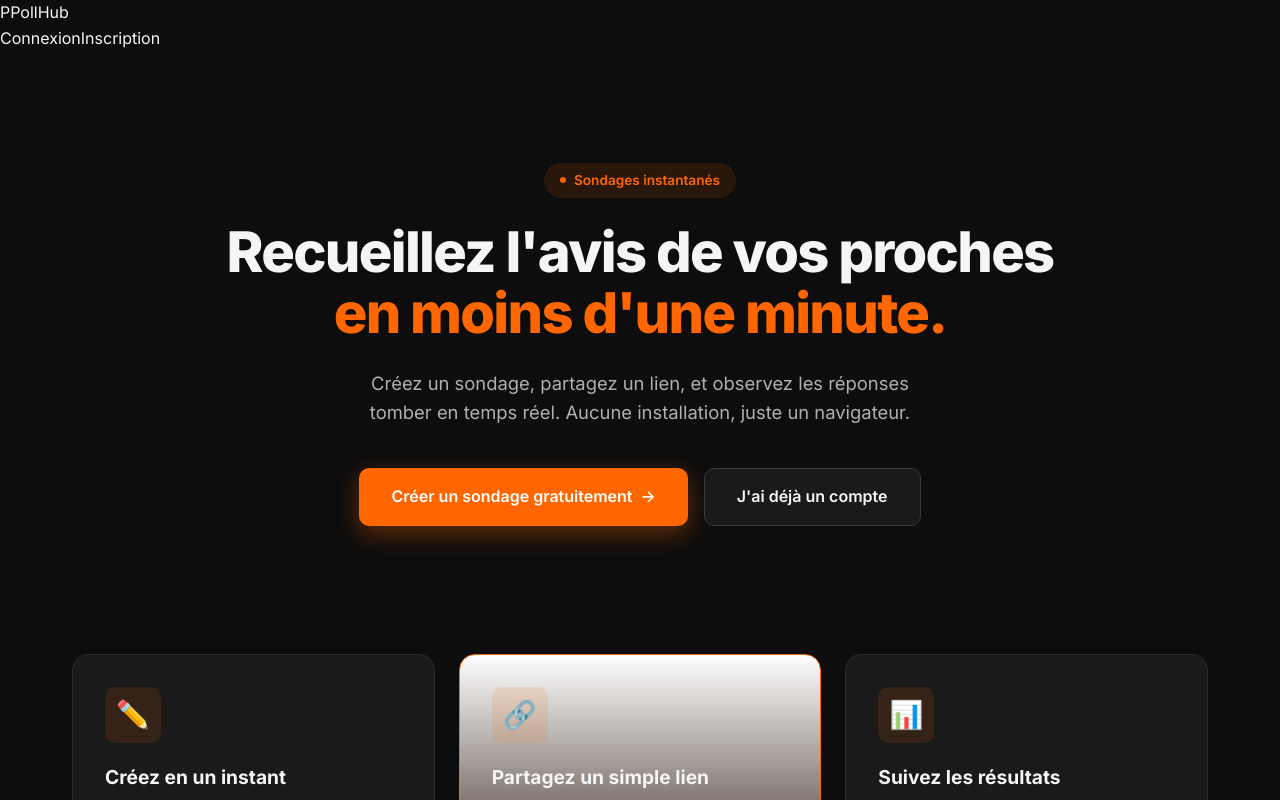
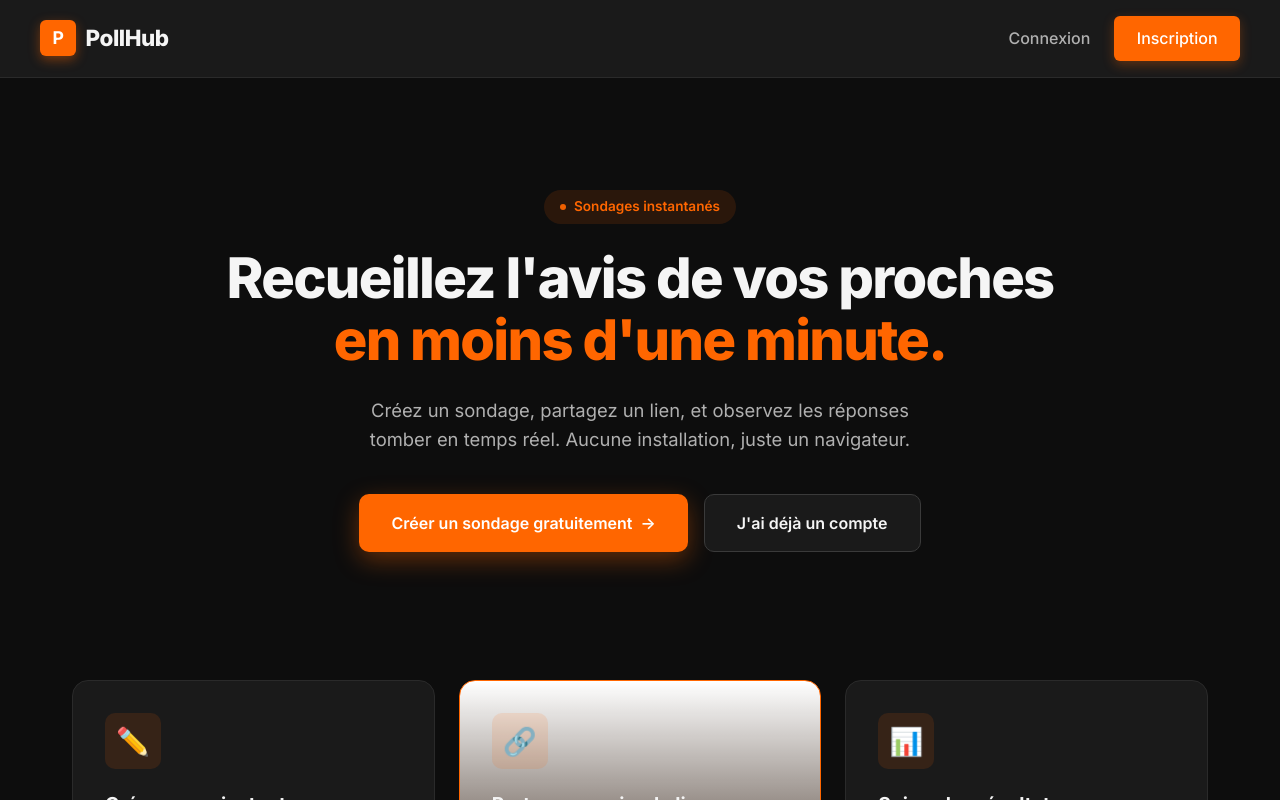
Before and after one commit to quangquan117/Ctf_M2, a React (Vite) app in the folder front/: page / in a window 1280 px wide. Shown: the top 800 px of the page. Built offline with nearby package versions, Linux system fonts and the light colour scheme; no server answers.

Commit message:
revert(front): retour à l'ancienne Navbar

```diff
--- a/front/src/styles/Navbar.css
+++ b/front/src/styles/Navbar.css
@@ -1,35 +1,103 @@
-/* Bouton "Nouveau sondage" dans la Navbar */
-.btn-new-poll {
+.navbar {
+  display: flex;
+  justify-content: space-between;
+  align-items: center;
+  padding: 1rem 2.5rem;
+  background: var(--color-surface);
+  border-bottom: 1px solid var(--color-border);
+  position: sticky;
+  top: 0;
+  z-index: 100;
+  backdrop-filter: blur(12px);
+}
+
+.logo {
+  display: flex;
+  align-items: center;
+  gap: 0.6rem;
+  font-size: 1.4rem;
+  font-weight: 800;
+  color: var(--color-text);
+  letter-spacing: -0.02em;
+}
+
+.logo-icon {
   display: inline-flex;
   align-items: center;
-  gap: 0.4rem;
+  justify-content: center;
+  width: 36px;
+  height: 36px;
+  background: var(--color-primary);
+  color: white;
+  border-radius: var(--radius-sm);
+  font-size: 1.1rem;
+  font-weight: 700;
+  box-shadow: 0 4px 12px rgba(255, 102, 0, 0.4);
+}
+
+.links {
+  display: flex;
+  gap: 1.5rem;
+  align-items: center;
+}
+
+.links a {
+  color: var(--color-text-secondary);
+  font-weight: 500;
+  transition: color var(--transition-fast);
+}
+
+.links a:hover {
+  color: var(--color-text);
+}
+
+.btn-register {
   background: var(--color-primary);
   color: white !important;
-  padding: 0.5rem 1.1rem;
+  padding: 0.6rem 1.4rem;
   border-radius: var(--radius-sm);
   font-weight: 600;
-  font-size: 0.9rem;
   transition: all var(--transition-fast);
   box-shadow: 0 4px 12px rgba(255, 102, 0, 0.3);
 }
 
-.btn-new-poll:hover {
+.btn-register:hover {
   background: var(--color-primary-hover);
   transform: translateY(-1px);
   box-shadow: 0 6px 16px rgba(255, 102, 0, 0.45);
 }
 
-.btn-new-poll-icon {
-  font-size: 1.1rem;
-  font-weight: 700;
-  line-height: 1;
+.welcome {
+  color: var(--color-text-secondary);
+  font-weight: 500;
+}
+
+.welcome-name {
+  color: var(--color-text);
+  font-weight: 600;
+}
+
+.btn-logout {
+  background: transparent;
+  border: 1px solid var(--color-border-strong);
+  color: var(--color-text-secondary);
+  padding: 0.5rem 1.1rem;
+  border-radius: var(--radius-sm);
+  font-weight: 500;
+  transition: all var(--transition-fast);
+}
+
+.btn-logout:hover {
+  border-color: var(--color-primary);
+  color: var(--color-primary);
+  background: var(--color-primary-light);
 }
 
 @media (max-width: 600px) {
-  .btn-new-poll {
-    padding: 0.45rem 0.8rem;
+  .navbar {
+    padding: 1rem 1.2rem;
   }
-  .btn-new-poll span:not(.btn-new-poll-icon) {
+  .welcome {
     display: none;
   }
 }
```
